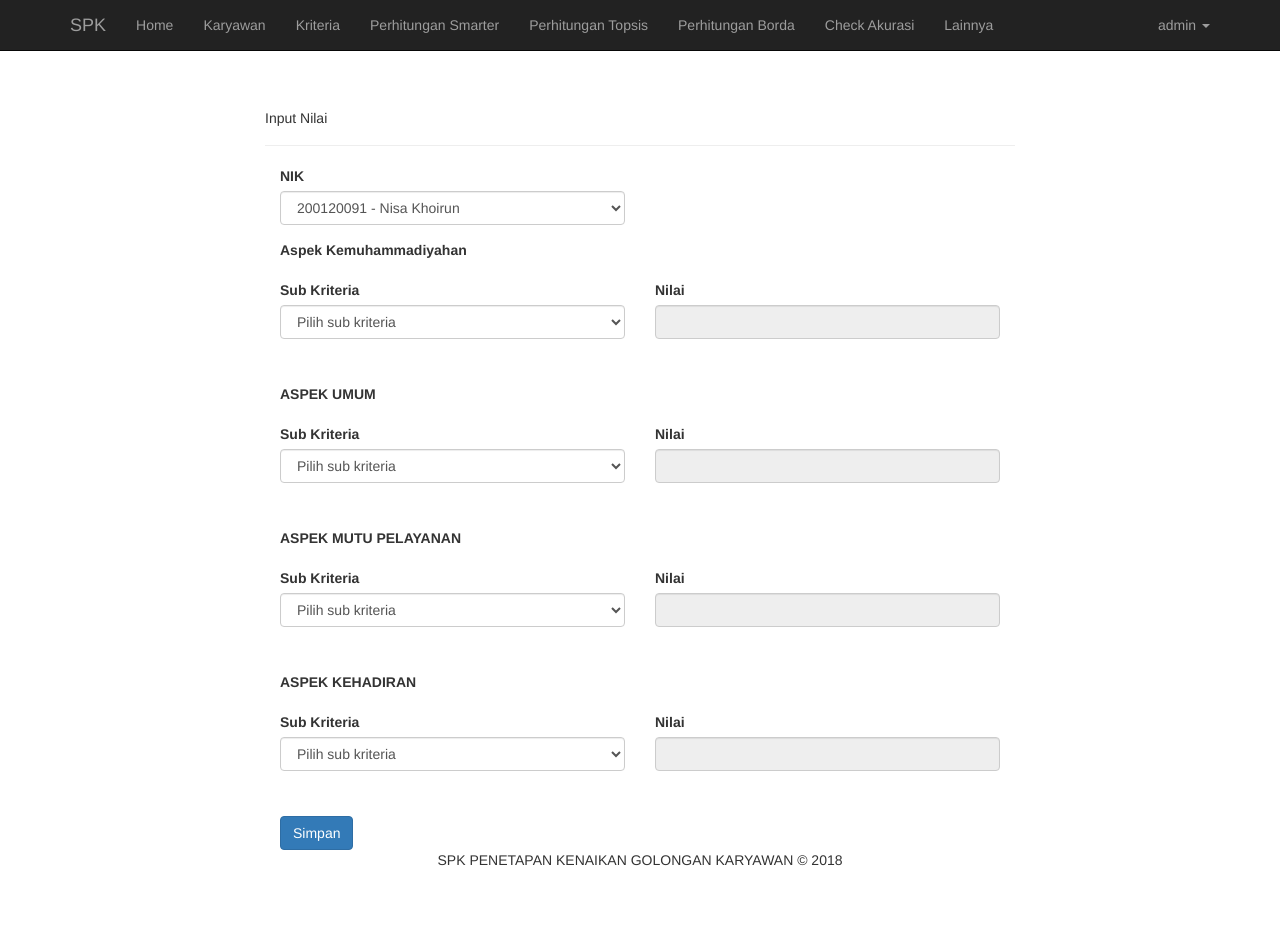
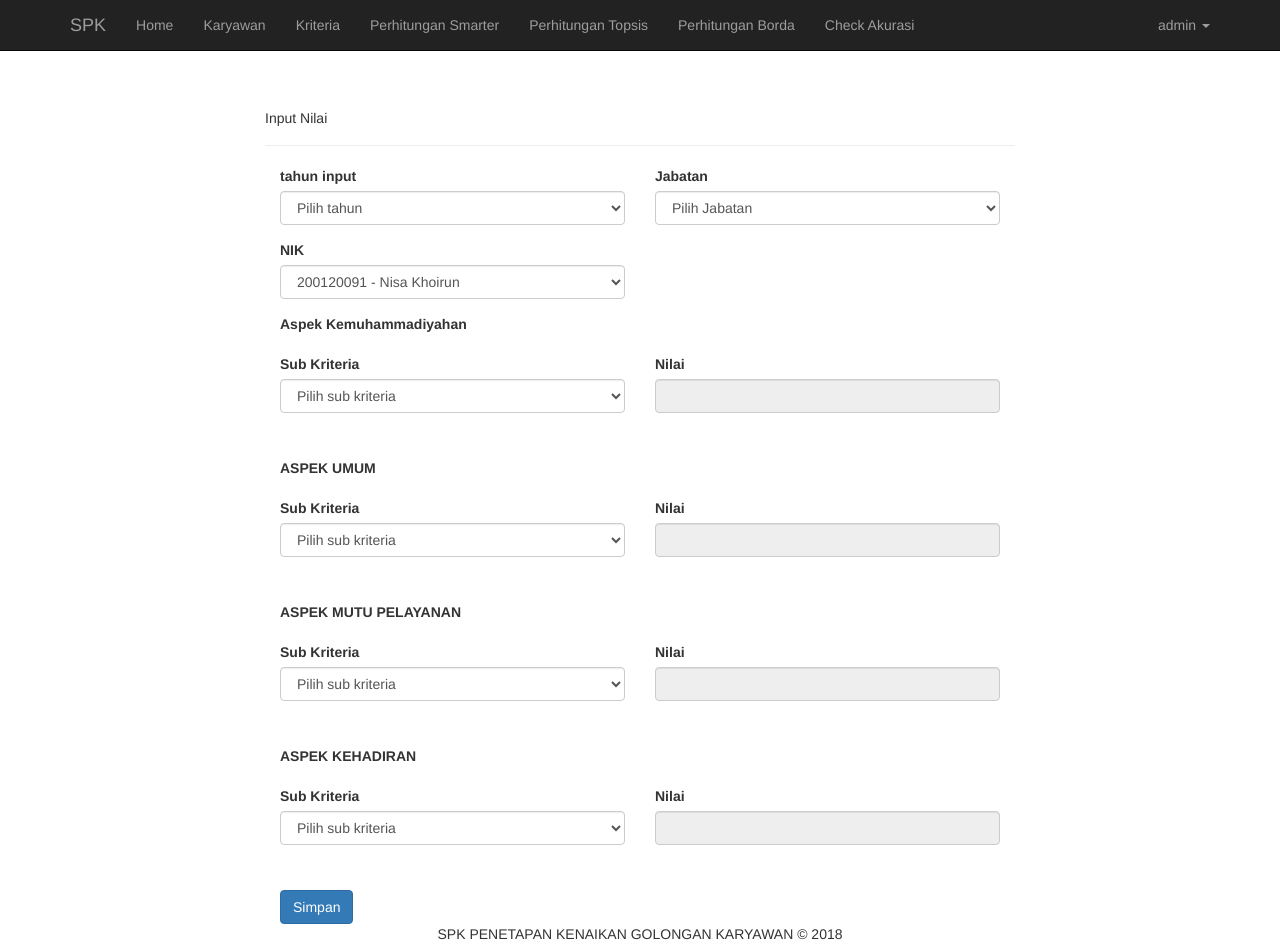
Before and after one commit to ISDnizam/spk, a CodeIgniter app: page /spk/penilaian/form_penilaian in a window 1280 px wide. Before the commit the page ends 866 px from the top, so only its background shows below. Run offline with CodeIgniter, Linux system fonts and the light colour scheme; the visitor is signed in with stand-in values (Sample User, id 1); data comes from the database, SQL or seed files in the repository; tables that the repository leaves empty or names only in its code hold one stand-in row (values such as "Sample post"); data that the repository does not hold is empty; some libraries are stand-ins or nearby versions.

Commit message:
hapus lainnya

```diff
--- a/application/controllers/Penilaian.php
+++ b/application/controllers/Penilaian.php
@@ -32,6 +32,7 @@ class Penilaian extends CI_Controller{
       $data['list_sub_kriteria'] = $this->GlobalModel->get_sub_kriteria()->result();
             $data['list_golongan'] = $this->GlobalModel->get_data('tbl_golongan')->result();
       $data['list_group_karyawan'] = $this->GlobalModel->get_group_karyawan()->result();
+      $data['list_tahun'] = $this->GlobalModel->get_data('tbl_tahun')->result();
       $penilaian = $this->input->post('penilaian');
       if($penilaian){
         if($id_penilaian){
@@ -44,6 +45,7 @@ class Penilaian extends CI_Controller{
             $form['id_sub_kriteria'] = $penilaian[$key->id_kriteria]['id_sub_kriteria'];
             $form['id_karyawan'] = $id_karyawan;
             $form['id_user'] = $this->id_user;
+            $form['id_tahun'] = $this->input->post('id_tahun');
             $this->db->insert('tbl_penilaian', $form);
           }
           $message= flash_info('Nilai Karyawan telah berhasil diinput','get');
--- a/application/models/GlobalModel.php
+++ b/application/models/GlobalModel.php
@@ -69,6 +69,8 @@ class GlobalModel extends CI_Model{
          return $data;
       }
 
+
+
       public function get_nilai_preferensi($id_groupaspek=false,$id_group=false, $limit=false){
       $this->db->select('*');
       $this->db->from('tbl_karyawan');
@@ -103,6 +105,8 @@ class GlobalModel extends CI_Model{
       $data = $this->db->get();
       return $data;
    }
+
+
    public function get_kriteria($level=false, $id_groupaspek=false, $group=false){
       $this->db->select('*');
       $this->db->from('tbl_kriteria');
@@ -137,14 +141,16 @@ class GlobalModel extends CI_Model{
       $data = $this->db->get();
       return $data;
    }
-   public function get_penilaian($id_penilaian=false, $level=false, $id_karyawan=false, $id_sub_kriteria=false, $id_kriteria=false){
+   public function get_penilaian($id_penilaian=false, $level=false, $id_karyawan=false, $id_sub_kriteria=false, $id_kriteria=false,$id_tahun=false){
       $this->db->select('*');
       $this->db->from('tbl_penilaian');
+      $this->db->join('tbl_tahun', 'tbl_tahun.id_tahun=tbl_penilaian.id_tahun');
       $this->db->join('tbl_karyawan', 'tbl_karyawan.id_karyawan=tbl_penilaian.id_karyawan');
       $this->db->join('tbl_group_karyawan', 'tbl_karyawan.id_group_karyawan=tbl_group_karyawan.id_group_karyawan');
       $this->db->join('tbl_sub_kriteria', 'tbl_sub_kriteria.id_sub_kriteria=tbl_penilaian.id_sub_kriteria');
       $this->db->join('tbl_kriteria', 'tbl_kriteria.id_kriteria=tbl_sub_kriteria.id_kriteria');
       $this->db->join('tbl_users', 'tbl_users.id_user=tbl_penilaian.id_user');
+
       if($id_penilaian){
       $this->db->where('tbl_penilaian.id_penilaian', $id_penilaian);
       }
@@ -156,6 +162,9 @@ class GlobalModel extends CI_Model{
       }
       if($id_kriteria){
       $this->db->where('tbl_kriteria.id_kriteria', $id_kriteria);
+      }
+      if($id_tahun){
+      $this->db->where('tbl_tahun.id_tahun', $id_tahun);
       }
       if($level=='pdm'){
       $this->db->where('tbl_kriteria.id_groupaspek', 1);
--- a/application/views/content/penilaian/form_penilaian.php
+++ b/application/views/content/penilaian/form_penilaian.php
@@ -18,7 +18,18 @@
         <div class="col-md-12">
 
 
-        <?php if($level=='direksi'){ ?>
+        <div class="col-md-6">
+          <div class="form-group">
+            <label for="kt">tahun input</label>
+            <select name="id_tahun" id="id_tahun"  class="form-control" <?php echo $form;?>>
+              <option value="">Pilih tahun</option>
+              <?php foreach ($list_tahun as $key) { ?>
+                <option value="<?php echo $key->id_tahun;?>" ><?php echo $key->tahun; ?></option>
+              <?php } ?>
+            </select>
+          </div>
+        </div>
+
         <div class="col-md-6">
           <div class="form-group">
             <label for="kt">Jabatan</label>
@@ -30,7 +41,7 @@
             </select>
           </div>
         </div>
-      <?php } ?>
+
 
           <div class="col-md-6">
             <div class="form-group">
@@ -122,4 +133,5 @@
   function show_karyawan(id){
     $('#form_karyawan').load('<?php echo base_url();?>karyawan/get_form_karyawan/'+id);
   }
+
 </script>
--- a/application/views/content/penilaian/parent.php
+++ b/application/views/content/penilaian/parent.php
@@ -19,6 +19,7 @@
         <th>Jabatan</th>
         <th>Kriteria</th>
         <th>Sub Kriteria</th>
+        <th>Tahun </th>
         <th>Nilai</th>
 
         <th width="100px">Aksi</th>
@@ -33,7 +34,9 @@
           <td><?php echo $key->nama_group_karyawan; ?></td>
           <td><?php echo $key->nama_kriteria; ?></td>
           <td><?php echo $key->nama_sub_kriteria; ?></td>
+          <td><?php echo $key->tahun; ?></td>
           <td><?php echo $key->nilai; ?></td>
+
 
           <td class="text-center">
             <a href="<?php echo base_url();?>penilaian/form_penilaian/<?php echo $key->id_penilaian; ?>" class="btn btn-warning"><span class="glyphicon glyphicon-pencil" aria-hidden="true"></span></a>
--- a/application/views/layout/header.php
+++ b/application/views/layout/header.php
@@ -59,16 +59,6 @@
 
       <li><a href="<?php echo base_url();?>akurasi">Check Akurasi</a></li>
 
-      <?php if($user->level=='admin'){ ?>
-      <li class="dropdown">
-        <a href="#" class="dropdown-toggle" data-toggle="dropdown" role="button" aria-haspopup="true" aria-expanded="false"> Lainnya </a>
-        <ul class="dropdown-menu">
-        <li><a href="#"  onclick="alert('Under Development')"> Data Golongan</a></li>
-        <li><a href="#"  onclick="alert('Under Development')">Data Users</a></li>
-        </ul>
-      </li>
-    <?php } ?>
-
       </ul>
       <ul class="nav navbar-nav navbar-right">
       <li class="dropdown">
```
Also changed, not shown: application/controllers/Akurasi.php (+9 -0 lines), application/views/content/akurasi/form_akurasi.php (+1 -7 lines), application/views/content/akurasi/parent.php (+4 -4 lines).
